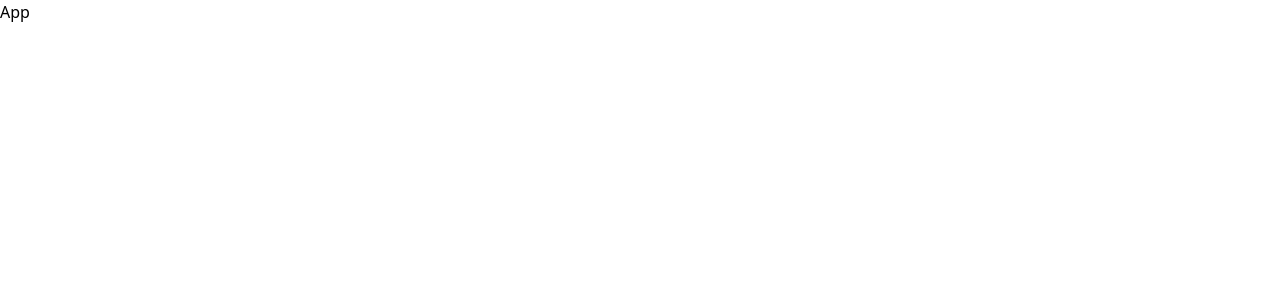
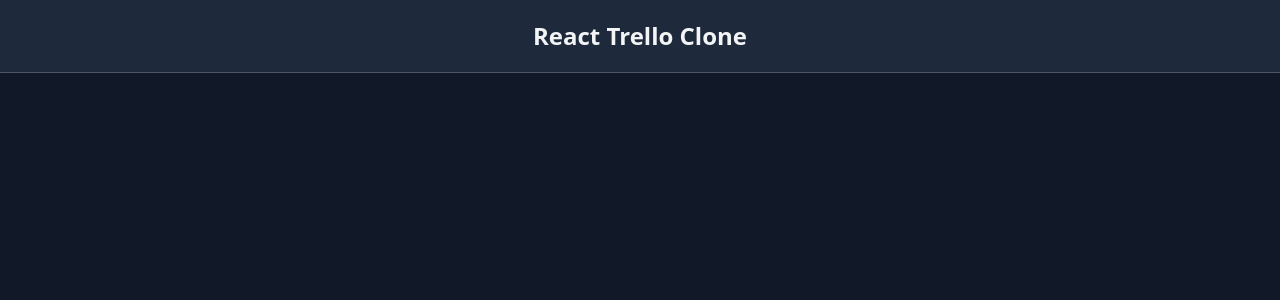
Before and after one commit to sunnyshaikh/react-machine-coding, a React (Vite) app in the folder machine-coding-react-js/trello-board/: page / in a window 1280 px wide. Shown: the top 300 px of the page. Built offline with nearby package versions, Linux system fonts and the light colour scheme.

Commit message:
navbat added

```diff
--- a/machine-coding-react-js/trello-board/src/App.tsx
+++ b/machine-coding-react-js/trello-board/src/App.tsx
@@ -1,5 +1,11 @@
+import Navbar from "./components/navbar/Navbar";
+
 const App = () => {
-  return <h1>App</h1>;
+  return (
+    <main className="app h-screen w-screen bg-gray-900 text-gray-100">
+      <Navbar />
+    </main>
+  );
 };
 
 export default App;
--- /dev/null
+++ b/machine-coding-react-js/trello-board/src/components/navbar/Navbar.tsx
@@ -0,0 +1,9 @@
+const Navbar = () => {
+  return (
+    <header className="app__header sticky top-0 p-5 bg-slate-800 border-b border-b-gray-600">
+      <h1 className="text-center text-2xl font-semibold">React Trello Clone</h1>
+    </header>
+  );
+};
+
+export default Navbar;
```
